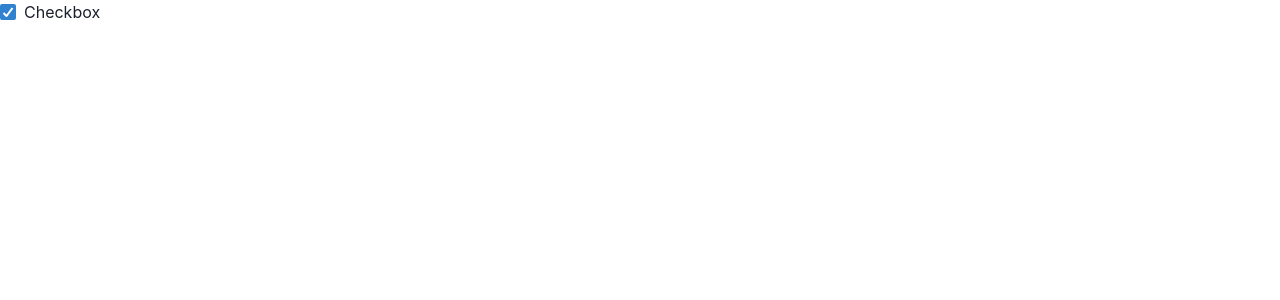
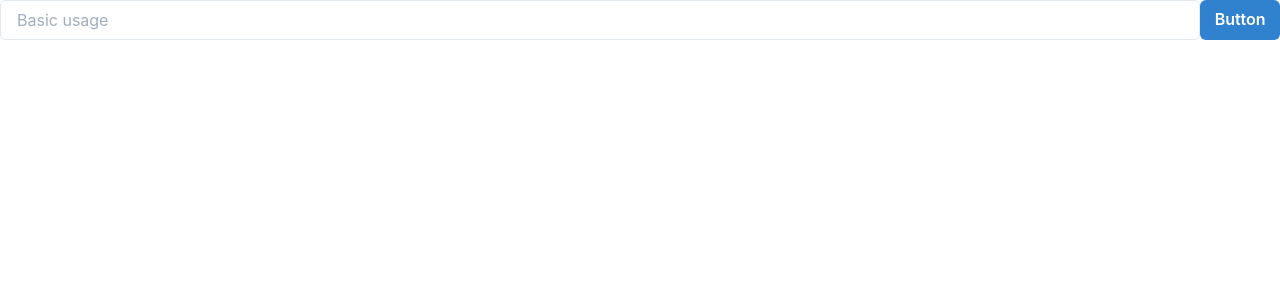
Before and after one commit to yosukekato165/next_ts_recoil, a Next.js app: page / in a window 1280 px wide. Shown: the top 300 px of the page. Built offline with nearby package versions, Linux system fonts and the light colour scheme.

Commit message:
add chakraui recoil

```diff
--- /dev/null
+++ b/components/input.tsx
@@ -0,0 +1,12 @@
+import { Input, Button, Flex } from '@chakra-ui/react'
+
+export const TodoInput = () => {
+  return (
+    <>
+      <Flex>
+        <Input placeholder="Basic usage" />
+        <Button colorScheme="blue">Button</Button>
+      </Flex>
+    </>
+  )
+}
--- a/pages/_app.tsx
+++ b/pages/_app.tsx
@@ -1,10 +1,14 @@
 import type { AppProps } from 'next/app'
 import { ChakraProvider } from '@chakra-ui/react'
+import { RecoilRoot } from 'recoil'
 
+// TODO globalのcssをどうやって適用するか考える
 function MyApp({ Component, pageProps }: AppProps) {
   return (
     <ChakraProvider>
-      <Component {...pageProps} />
+      <RecoilRoot>
+        <Component {...pageProps} />
+      </RecoilRoot>
     </ChakraProvider>
   )
 }
--- a/pages/index.tsx
+++ b/pages/index.tsx
@@ -1,8 +1,8 @@
 import type { NextPage } from 'next'
-import { Box, Checkbox } from '@chakra-ui/react'
+import { TodoInput } from '../components/input'
 
 const Home: NextPage = () => {
-  return <Checkbox defaultChecked>Checkbox</Checkbox>
+  return <TodoInput />
 }
 
 export default Home
```
Also changed, not shown: components/checkbox.tsx (added).
